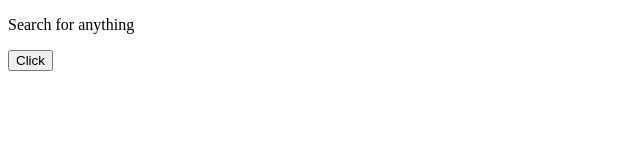
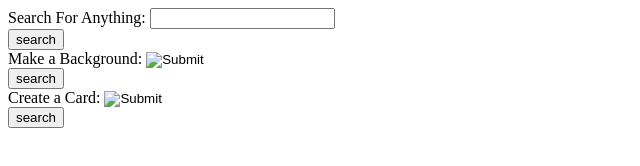
Before and after one commit to staten-island-tech/dom-manipulation-project-bensonc27, a plain HTML site: page index.html in a window 1280 px wide. Shown: the whole page, without its empty margins (0-640 px from the left). Drawn offline with Linux system fonts and the light colour scheme.

Commit message:
Save Form

```diff
--- a/index.html
+++ b/index.html
@@ -1,17 +1,40 @@
 <!DOCTYPE html>
 <html lang="en">
-<head>
-    <meta charset="UTF-8">
-    <meta name="viewport" content="width=device-width, initial-scale=1.0">
+  <head>
+    <meta charset="UTF-8" />
+    <meta name="viewport" content="width=device-width, initial-scale=1.0" />
     <title>Doc</title>
-</head>
-<body>
-    <div id="card">
-    <p class="text">Search for anything</p>
+    <link rel="stylesheet" href="style.css" />
+  </head>
+  <body>
 
-    <button class="button">Click</button>
+    <div class="form">
+      <label class="search">Search For Anything:</label>
+      <input type="text" name="search" />
+    </div>
 
+    <div class="form">
+        <input type="submit" value="search" />
+        </div>
+
+    <div class="form">
+      <label class="background">Make a Background:</label>
+      <input type="image" name="background" />
     </div>
+
+    <div class="form">
+        <input type="submit" value="search" />
+        </div>
+
+    <div class="form">
+      <label class="card">Create a Card:</label>
+      <input type="image" name="card" />
+    </div>
+
+    <div class="form">
+    <input type="submit" value="search" />
+    </div>
+
     <script src="index.js"></script>
-</body>
+  </body>
 </html>
--- a/tempCodeRunnerFile.js
+++ /dev/null
@@ -1,6 +0,0 @@
-const DomSelectors = {
-  button: Doc.querySelector("button"),
-  text: Doc.querySelector("text"),
-};
-
-console.log(DomSelectors);
```
Also changed, not shown: style.css (added).
